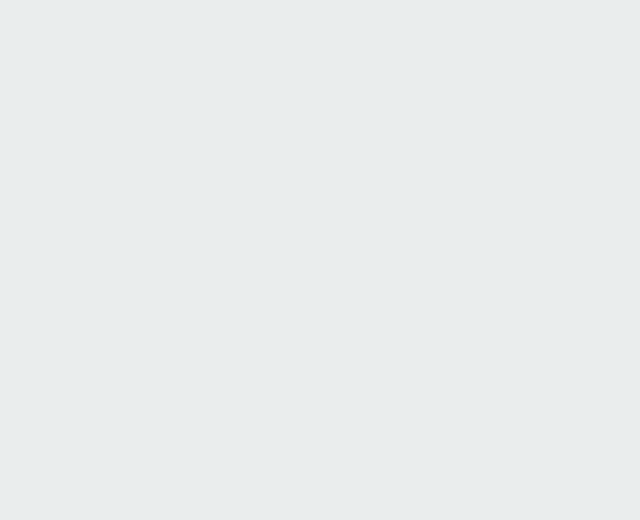
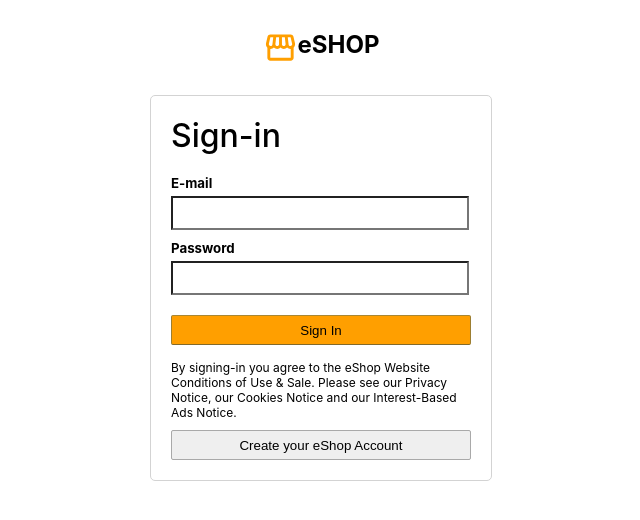
Before and after one commit to Azharr110/eShop, a React (Create React App) app: page /login in a window 1280 px wide. Before the commit this address had no page. Shown: the top 520 px of the page, without its empty margins (319-959 px from the left). Built offline with nearby package versions, Linux system fonts and the light colour scheme.

Commit message:
add login

```diff
--- a/package.json
+++ b/package.json
@@ -10,6 +10,8 @@
     "@testing-library/jest-dom": "^5.16.5",
     "@testing-library/react": "^13.4.0",
     "@testing-library/user-event": "^13.5.0",
+    "firebase": "^9.22.2",
+    "firebase-login": "^1.0.0",
     "react": "^18.2.0",
     "react-currency-format": "^1.1.0",
     "react-dom": "^18.2.0",
--- a/src/App.js
+++ b/src/App.js
@@ -4,6 +4,7 @@
 import Header from './Header';
 import Home from './Home';
 import { BrowserRouter as Router , Routes , Route } from 'react-router-dom';
+import Login from './Login';
 
 function App() {
   return (
@@ -12,6 +13,8 @@
     <Router>
 
       <Routes>
+
+        <Route path="/login" element={<Login />}/>
 
         <Route path="/checkout" element={<div><Header /> <Checkout /></div>} />
         {/* <Route path="/checkout" element={<Checkout />} /> */}
--- a/src/Header.js
+++ b/src/Header.js
@@ -32,10 +32,12 @@
       </div>
 
       <div className="header__nav">
+        <Link to="/login" style={{textDecoration: "none"}}>
         <div className="nav__item">
            <span className="nav__itemLineOne">Hello Guest</span>
            <span className="nav__itemLineTwo">Sign In</span>
         </div>
+        </Link>
         <div className="nav__item">
            <span className="nav__itemLineOne">Your</span>
            <span className="nav__itemLineTwo">Shop</span>
--- /dev/null
+++ b/src/Login.css
@@ -0,0 +1,70 @@
+.login {
+    background-color: white;
+    height: 100vh;
+    display: flex;
+    flex-direction: column;
+    align-items: center;
+}
+
+.login__logo {
+    display: flex;
+    margin: 30px 0;
+}
+
+.login__logoImage {
+    color: #ff9f00;
+}
+
+.login__logoTitle {
+    color: black;
+}
+
+.login__container {
+    width: 300px;
+    height: fit-content;
+    display: flex;
+    flex-direction: column;
+    border-radius: 5px;
+    border: 1px solid lightgray;
+    padding: 20px;
+}
+
+.login__container > h1 {
+    font-weight: 500;
+    margin-bottom: 20px;
+  }
+
+.login__container > form > h5 {
+    margin-bottom: 5px;
+}
+
+.login__container > form > input {
+    height: 30px;
+    margin-bottom: 10px;
+    background-color: white;
+    width: 98%;
+  }
+
+.login__container > p {
+    margin-top: 15px;
+    font-size: 12px;
+}
+
+.login__signInButton {
+    background: #ff9f00;
+    border-radius: 2px;
+    width: 100%;
+    height: 30px;
+    border: 1px solid;
+    margin-top: 10px;
+    border-color: #a88734 #9c7e31 #846a29;
+  }
+
+  .login__registerButton {
+    border-radius: 2px;
+    width: 100%;
+    height: 30px;
+    border: 1px solid;
+    margin-top: 10px;
+    border-color: darkgray;
+  }
--- /dev/null
+++ b/src/Login.js
@@ -0,0 +1,71 @@
+import React, { useState } from 'react';
+import './Login.css'
+import { Link, useNavigate } from "react-router-dom";
+import StorefrontIcon from '@mui/icons-material/Storefront';
+import { auth } from './firebase'
+
+function Login() {
+    const navigate = useNavigate();
+    const [email, setEmail] = useState('');
+    const [password, setPassword] = useState('');
+
+    const signIn = e => {
+        e.preventDefault();
+
+        auth
+            .signInWithEmailAndPassword(email, password)
+            .then(auth => {
+                navigate('/');
+            })
+            .catch(error => alert(error.message))
+
+    }
+
+    const register = e => {
+        e.preventDefault();
+
+        auth
+            .createUserWithEmailAndPassword(email, password)
+            .then((auth) => {
+                if (auth) {
+                    navigate('/');
+                }
+            })
+            .catch(error => alert(error.message))
+
+    }
+
+    return (
+        <div className='login'>
+            <Link to='/' style={{ textDecoration: "none" }}>
+                <div className="login__logo">
+                    <StorefrontIcon className="login__logoImage" fontSize="large" />
+                    <h2 className="login__logoTitle">eSHOP</h2>
+                </div>
+            </Link>
+
+            <div className='login__container'>
+                <h1>Sign-in</h1>
+
+                <form>
+                    <h5>E-mail</h5>
+                    <input type='text' value={email} onChange={e => setEmail(e.target.value)} />
+
+                    <h5>Password</h5>
+                    <input type='password' value={password} onChange={e => setPassword(e.target.value)} />
+
+                    <button type='submit' className='login__signInButton' onClick={signIn}>Sign In</button>
+                </form>
+
+                <p>
+                    By signing-in you agree to the eShop Website Conditions of Use & Sale. Please
+                    see our Privacy Notice, our Cookies Notice and our Interest-Based Ads Notice.
+                </p>
+
+                <button className='login__registerButton' onClick={register}>Create your eShop Account</button>
+            </div>
+        </div>
+    )
+}
+
+export default Login;
--- a/src/Product.css
+++ b/src/Product.css
@@ -5,7 +5,7 @@
     justify-content: flex-end;
     margin: 10px;
     padding: 20px;
-    width: 100%;
+    /* width: 100%; */
     max-height: 400px;
     min-width: 100px;
     background-color: white;
--- /dev/null
+++ b/src/firebase.js
@@ -0,0 +1,22 @@
+import firebase from 'firebase/compat/app';
+import 'firebase/compat/auth';
+import 'firebase/compat/firestore';
+
+
+const firebaseConfig = {
+    apiKey: "AIzaSyDFkz74itS1nmCKn3mTJrpNi0H0T35kCMk",
+    authDomain: "eshop-391fd.firebaseapp.com",
+    projectId: "eshop-391fd",
+    storageBucket: "eshop-391fd.appspot.com",
+    messagingSenderId: "504329317461",
+    appId: "1:504329317461:web:094eaff477f8a35496f8dc",
+    measurementId: "G-FDLGNJM3SQ"
+  };
+
+  const firebaseApp = firebase.initializeApp(firebaseConfig);
+
+const db = firebaseApp.firestore();
+
+const auth = firebase.auth();
+
+export  { db, auth };
```
Also changed, not shown: 1 other file (tests, documents, lock files or other folders).
